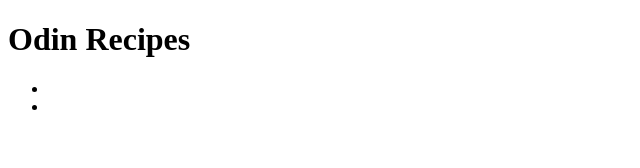
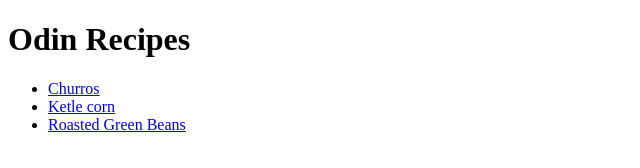
Before and after one commit to Ankon56/odin-recipes, a plain HTML site: page index.html in a window 1280 px wide. Shown: the whole page, without its empty margins (0-640 px from the left). Drawn offline with Linux system fonts and the light colour scheme.

Commit message:
Изменено insex.html

```diff
--- a/index.html
+++ b/index.html
@@ -7,8 +7,9 @@
     <body>
         <h1>Odin Recipes</h1>
         <ul>
-            <li><a href="recipes/churros.html"></a></li>
-            <li><a href="recipes/popcorn.html"></a></li>
+            <li><a href="recipes/churros.html">Churros</a></li>
+            <li><a href="recipes/popcorn.html">Ketle corn</a></li>
+            <li><a href="recipes/beans.html">Roasted Green Beans</a></li>
         </ul>
     </body>
 </html>
```
